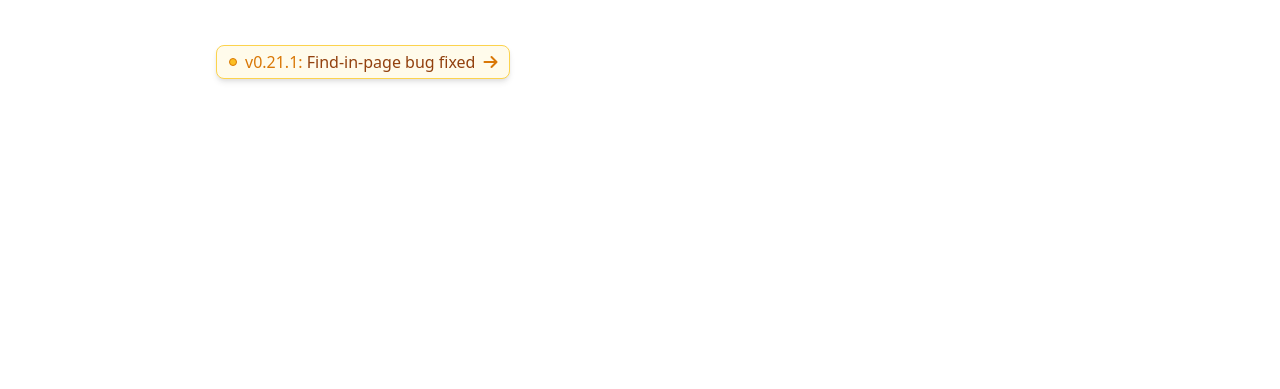
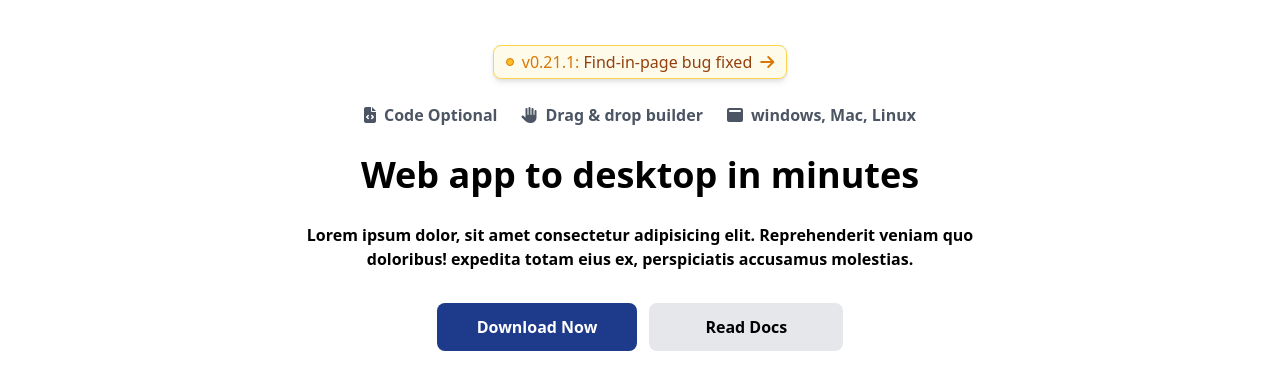
Before and after one commit to RabeelAhmed/tailwind-responsive-practice, a website: page index.html in a window 1280 px wide. Shown: the part 83-472 px from the top of the page. Drawn offline with nearby package versions, Linux system fonts and the light colour scheme.

Commit message:
Add main section

```diff
--- a/index.html
+++ b/index.html
@@ -105,14 +105,40 @@
 
     <main>
       <!-- Hero section -->
-      <div id="hero"  class="min-h-screen">
+      <div id="hero"  class="min-h-screen flex">
 
-        <div id="hero-container" class="max-w-4xl mx-auto px-6 pb-32 flex flex-col">
+        <div id="hero-container" class="max-w-3xl mx-auto px-6 pb-32 flex flex-col md:items-center">
 
-          <div id="version-text" class="flex items-center w-fit mt-6 gap-2 border border-yellow-300 bg-yellow-50 rounded-lg px-3 py-1 shadow-md hover:shadow-lg transform hover:-translate-y-1 transition-all duration-300 group">
+          <div id="version-text" class="flex items-center w-fit mt-6 gap-2 border border-yellow-300 bg-yellow-50 rounded-lg px-3 py-1 shadow-md hover:shadow-lg transform hover:-translate-y-1 transition-all duration-300 group cursor-pointer">
+
             <div class="w-2 h-2 bg-yellow-400 rounded-full border border-yellow-600"></div>
             <p class="font-medium text-yellow-600">v0.21.1: <span class="text-yellow-800">Find-in-page bug fixed</span></p>
             <i class="fa-solid fa-arrow-right text-yellow-600 transform group-hover:translate-x-2 transition-all duration-300"></i>
+        </div>
+
+        <div id="md-btns" class=" hidden mt-6 md:flex gap-6">
+          <div class="flex items-center gap-2 text-gray-600 font-semibold">
+            <i class="fa-solid fa-file-code"></i>
+            Code Optional
+          </div>
+          <div class="flex items-center gap-2 text-gray-600 font-semibold">
+            <i class="fa-solid fa-hand"></i>
+            Drag & drop builder
+          </div>
+          <div class="flex items-center gap-2 text-gray-600 font-semibold">
+            <i class="fa-solid fa-window-maximize"></i>
+            windows, Mac, Linux
+          </div>
+        </div>
+
+
+        <h1 class="font-bold text-5xl mt-7 md:text-4xl">Web app to desktop in minutes</h1>
+
+        <p class="mt-7 text-gray-950 font-semibold text-justify md:text-center">Lorem ipsum dolor, sit amet consectetur adipisicing elit. Reprehenderit veniam quo doloribus! expedita totam eius ex, perspiciatis accusamus molestias.</p>
+
+        <div id="btns" class="flex flex-col md:flex-row gap-3 mt-8">
+          <button class="font-semibold bg-blue-900 text-white px-10 py-3 rounded-lg">Download Now</button>
+          <button class="font-semibold bg-gray-200 text-black px-14 py-3 rounded-lg">Read Docs</button>
         </div>
 
 
```
